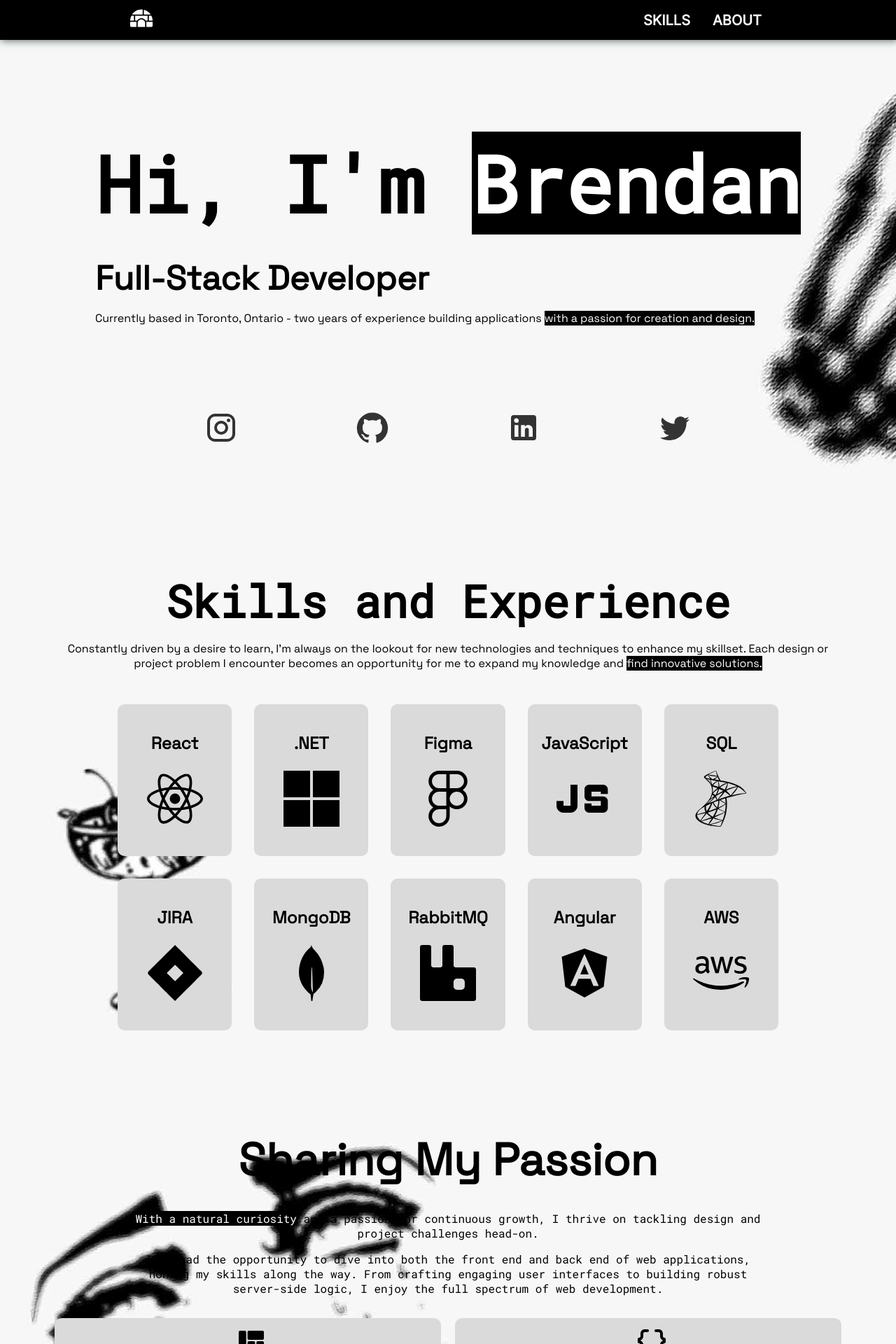
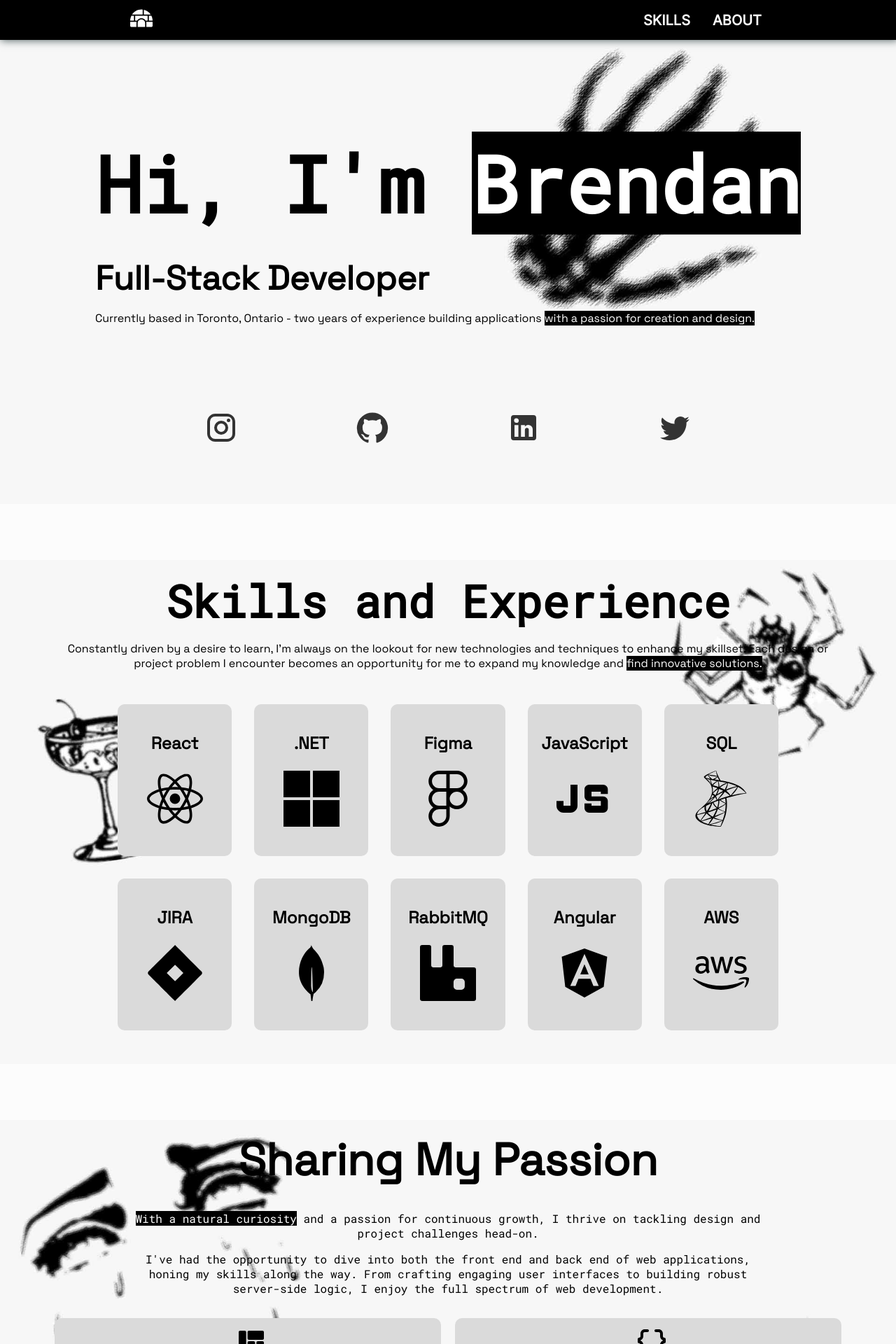
Before and after one commit to bbrendan/about, a React (Create React App) app: page / in a window 1280 px wide. Shown: the top 1920 px of the page at 70% size. Built offline with nearby package versions, Linux system fonts and the light colour scheme.

Commit message:
background fix

```diff
--- a/src/components/PageContent/PageContent.styles.js
+++ b/src/components/PageContent/PageContent.styles.js
@@ -39,6 +39,8 @@ export const PageWrapper = styled.div`
 
 export const LandingPageWrapper = styled.div`
   background-image: url(${background3});
+  background-repeat: no-repeat;
+  background-size: contain;
 
   .home-content {
     text-align: left;
@@ -47,6 +49,8 @@ export const LandingPageWrapper = styled.div`
 
 export const SkillsPageWrapper = styled.div`
   background-image: url(${background});
+  background-repeat: no-repeat;
+  background-size: contain;
 
   .content-section {
     width: 72rem;
@@ -66,6 +70,8 @@ export const SkillsPageWrapper = styled.div`
 
 export const AboutPageWrapper = styled.div`
   background-image: url(${background2});
+  background-repeat: no-repeat;
+  background-size: contain;
 
   .content-section > p {
     font-size: 1rem;
--- a/src/index.css
+++ b/src/index.css
@@ -5,7 +5,7 @@ body {
   -moz-osx-font-smoothing: grayscale;
 
   height: 100%;
-  background: #ffffff;
+  background: #f7f7f7;
 }
 
 code {
```
